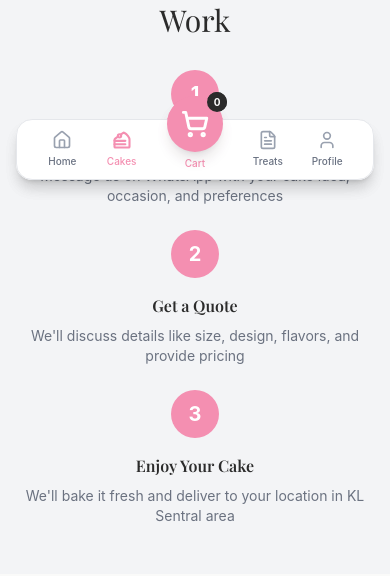
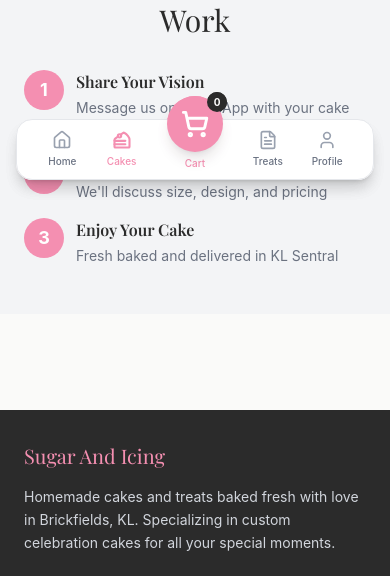
Before and after one commit to Kashfmh/Sugar-And-Icing, a Next.js app: page /custom-cakes in a window 390 px wide. Shown: the part 640-1216 px from the top of the page. Built offline with nearby package versions, Linux system fonts and the light colour scheme; no server answers; the database is empty; a web font is replaced by a local one.

Commit message:
improve mobile layout for gallery

```diff
--- /dev/null
+++ b/app/components/GalleryListItem.tsx
@@ -0,0 +1,46 @@
+import React from 'react';
+import Image from 'next/image';
+import { MessageCircle } from 'lucide-react';
+
+interface Props {
+    name: string;
+    description?: string;
+    image_url?: string;
+    onRequestQuote: () => void;
+}
+
+export default function GalleryListItem({ name, description, image_url, onRequestQuote }: Props) {
+    return (
+        <article className="flex gap-4 bg-white rounded-lg overflow-hidden shadow-sm hover:shadow-md transition-shadow border-l-4" style={{ borderLeftColor: 'var(--color-sai-pink)' }}>
+            {/* Compact Image */}
+            <div className="w-24 flex-shrink-0 bg-sai-white flex items-center justify-center">
+                {image_url ? (
+                    <Image src={image_url} alt={name} width={96} height={200} className="object-cover w-full h-full" />
+                ) : (
+                    <div className="text-xs text-gray-400">Image</div>
+                )}
+            </div>
+
+            {/* Content */}
+            <div className="flex-1 py-3 pr-3 flex flex-col">
+                <h3 className="text-base font-bold mb-1" style={{ color: 'var(--color-sai-pink-dark)', fontFamily: 'var(--font-serif)' }}>
+                    {name}
+                </h3>
+
+                <p className="text-xs text-gray-600 line-clamp-2 mb-3 flex-grow">
+                    {description}
+                </p>
+
+                {/* Compact Quote Button */}
+                <button
+                    onClick={onRequestQuote}
+                    className="self-start px-3 py-1.5 rounded-full text-white text-xs font-semibold hover:opacity-90 transition-opacity flex items-center gap-1"
+                    style={{ backgroundColor: 'var(--color-sai-pink)' }}
+                >
+                    <MessageCircle className="w-3 h-3" />
+                    Quote
+                </button>
+            </div>
+        </article>
+    );
+}
--- a/app/custom-cakes/page.tsx
+++ b/app/custom-cakes/page.tsx
@@ -3,6 +3,7 @@
 import { useState, useEffect } from 'react';
 import { supabase } from '@/lib/supabase';
 import GalleryCard from '../components/GalleryCard';
+import GalleryListItem from '../components/GalleryListItem';
 import ProductCardSkeleton from '../components/ProductCardSkeleton';
 import CategoryTabs from '../components/CategoryTabs';
 import FilterModal from '../components/FilterModal';
@@ -280,9 +281,23 @@ export default function CustomCakesPage() {
                         </div>
                     ) : (
                         <>
-                            <div className="grid grid-cols-1 md:grid-cols-2 lg:grid-cols-3 gap-6">
+                            {/* Desktop Grid */}
+                            <div className="hidden md:grid md:grid-cols-2 lg:grid-cols-3 gap-6">
                                 {paginatedCakes.map((cake) => (
                                     <GalleryCard
+                                        key={cake.id}
+                                        name={cake.name}
+                                        description={cake.description || undefined}
+                                        image_url={cake.image_url || undefined}
+                                        onRequestQuote={() => handleRequestQuote(cake.name)}
+                                    />
+                                ))}
+                            </div>
+
+                            {/* Mobile List */}
+                            <div className="flex flex-col gap-3 md:hidden">
+                                {paginatedCakes.map((cake) => (
+                                    <GalleryListItem
                                         key={cake.id}
                                         name={cake.name}
                                         description={cake.description || undefined}
@@ -338,7 +353,9 @@ export default function CustomCakesPage() {
                     <h3 className="font-serif text-3xl text-center text-sai-charcoal mb-8">
                         How Custom Orders Work
                     </h3>
-                    <div className="grid grid-cols-1 md:grid-cols-3 gap-6">
+
+                    {/* Desktop: 3 columns */}
+                    <div className="hidden md:grid md:grid-cols-3 gap-6">
                         <div className="text-center">
                             <div className="w-12 h-12 rounded-full bg-sai-pink text-white flex items-center justify-center text-xl font-bold mx-auto mb-4">
                                 1
@@ -367,6 +384,37 @@ export default function CustomCakesPage() {
                             </p>
                         </div>
                     </div>
+
+                    {/* Mobile: Compact list */}
+                    <div className="md:hidden space-y-4">
+                        <div className="flex gap-3 items-start">
+                            <div className="w-10 h-10 rounded-full bg-sai-pink text-white flex items-center justify-center text-lg font-bold flex-shrink-0">
+                                1
+                            </div>
+                            <div>
+                                <h4 className="font-semibold text-sai-charcoal mb-1">Share Your Vision</h4>
+                                <p className="text-sm text-sai-gray">Message us on WhatsApp with your cake idea</p>
+                            </div>
+                        </div>
+                        <div className="flex gap-3 items-start">
+                            <div className="w-10 h-10 rounded-full bg-sai-pink text-white flex items-center justify-center text-lg font-bold flex-shrink-0">
+                                2
+                            </div>
+                            <div>
+                                <h4 className="font-semibold text-sai-charcoal mb-1">Get a Quote</h4>
+                                <p className="text-sm text-sai-gray">We'll discuss size, design, and pricing</p>
+                            </div>
+                        </div>
+                        <div className="flex gap-3 items-start">
+                            <div className="w-10 h-10 rounded-full bg-sai-pink text-white flex items-center justify-center text-lg font-bold flex-shrink-0">
+                                3
+                            </div>
+                            <div>
+                                <h4 className="font-semibold text-sai-charcoal mb-1">Enjoy Your Cake</h4>
+                                <p className="text-sm text-sai-gray">Fresh baked and delivered in KL Sentral</p>
+                            </div>
+                        </div>
+                    </div>
                 </div>
             </section>
 
```
